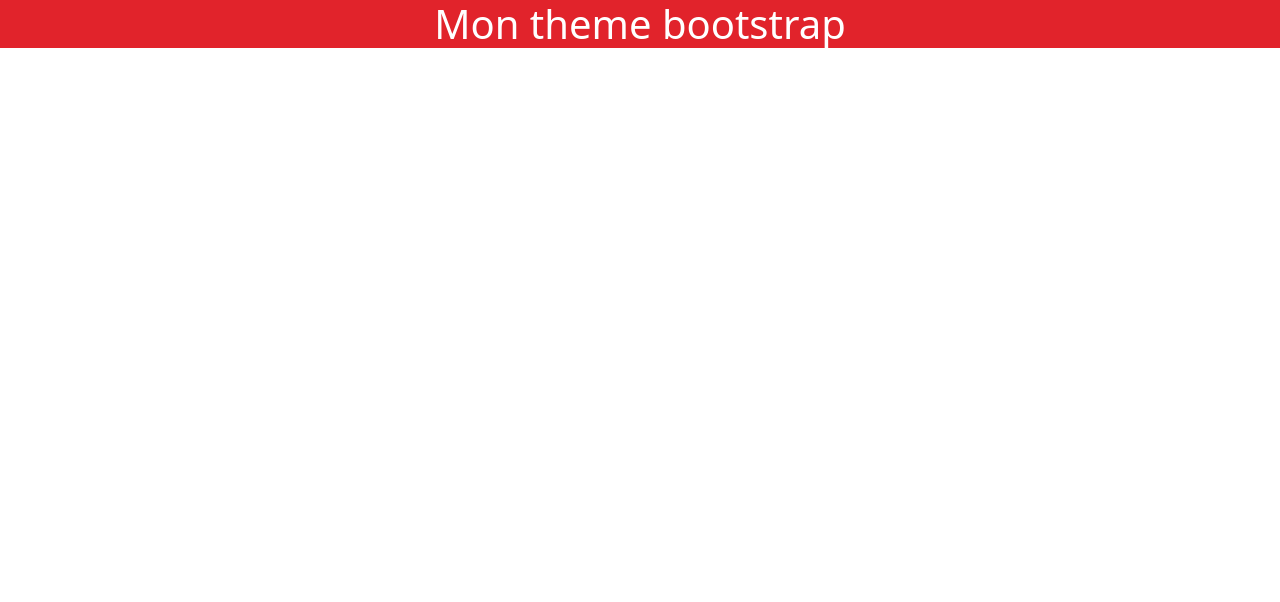
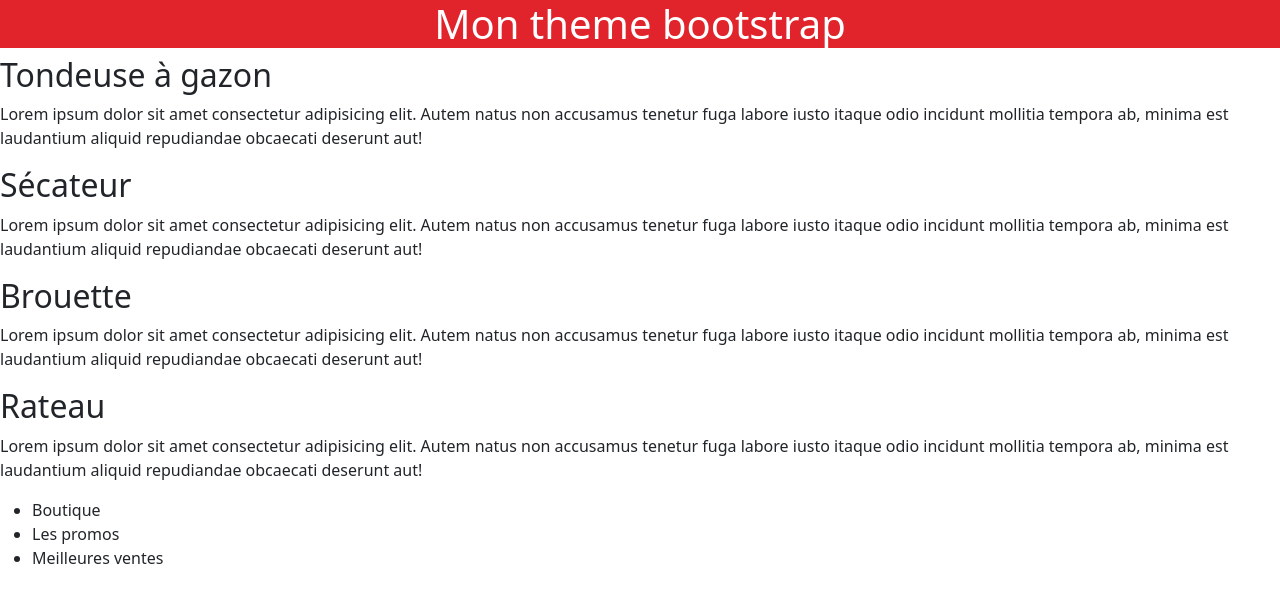
Before and after one commit to pbreteche/bs-theme-2104, a website: page index.html in a window 1280 px wide. Drawn offline with nearby package versions, Linux system fonts and the light colour scheme; files that its build step writes are made by us from their sources.

Commit message:
demo html page

```diff
--- a/index.html
+++ b/index.html
@@ -10,5 +10,30 @@
     <div class="banner">
         <h1>Mon theme bootstrap</h1>
     </div>
+    <main>
+        <article>
+            <h2>Tondeuse à gazon</h2>
+            <p>Lorem ipsum dolor sit amet consectetur adipisicing elit. Autem natus non accusamus tenetur fuga labore iusto itaque odio incidunt mollitia tempora ab, minima est laudantium aliquid repudiandae obcaecati deserunt aut!</p>
+        </article>
+        <article>
+            <h2>Sécateur</h2>
+            <p>Lorem ipsum dolor sit amet consectetur adipisicing elit. Autem natus non accusamus tenetur fuga labore iusto itaque odio incidunt mollitia tempora ab, minima est laudantium aliquid repudiandae obcaecati deserunt aut!</p>
+        </article>
+        <article>
+            <h2>Brouette</h2>
+            <p>Lorem ipsum dolor sit amet consectetur adipisicing elit. Autem natus non accusamus tenetur fuga labore iusto itaque odio incidunt mollitia tempora ab, minima est laudantium aliquid repudiandae obcaecati deserunt aut!</p>
+        </article>
+        <article>
+            <h2>Rateau</h2>
+            <p>Lorem ipsum dolor sit amet consectetur adipisicing elit. Autem natus non accusamus tenetur fuga labore iusto itaque odio incidunt mollitia tempora ab, minima est laudantium aliquid repudiandae obcaecati deserunt aut!</p>
+        </article>
+    </main>
+    <nav class="main-nav">
+        <ul>
+            <li>Boutique</li>
+            <li>Les promos</li>
+            <li>Meilleures ventes</li>
+        </ul>
+    </nav>
 </body>
 </html>
```
